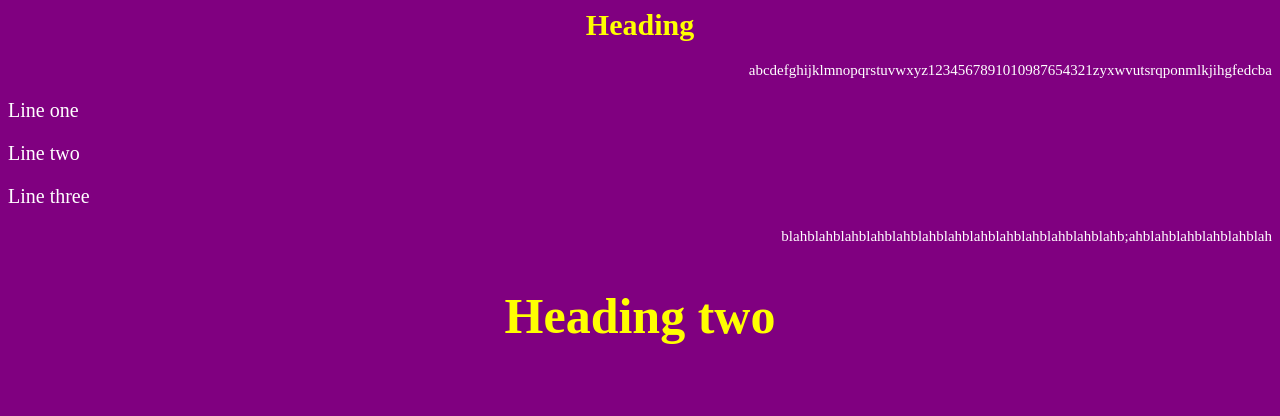
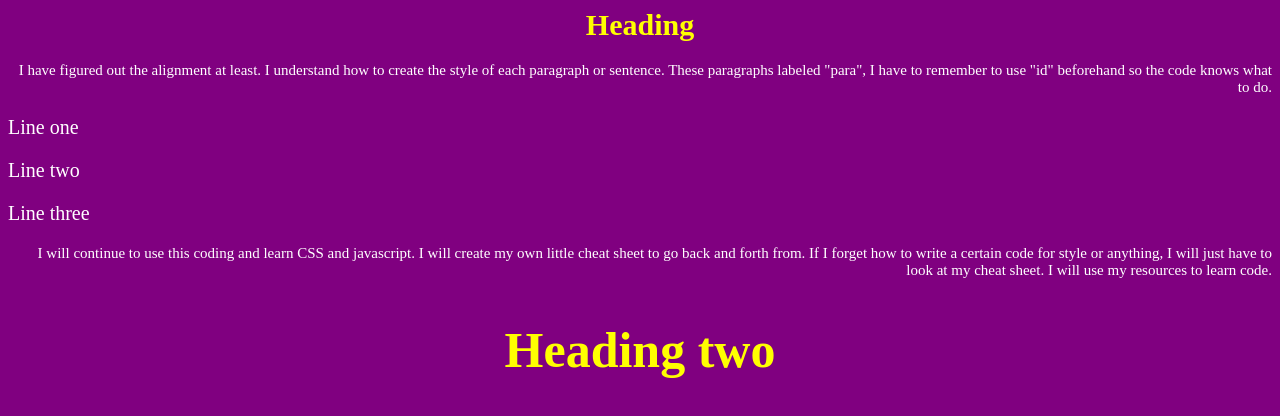
Before and after one commit to emdav13/first, a plain HTML site: page index.html in a window 1280 px wide. Drawn offline with Linux system fonts and the light colour scheme.

Commit message:
Update index.html

```diff
--- a/index.html
+++ b/index.html
@@ -16,11 +16,11 @@
   </head>
   <body>
     <h1>Heading</h1>
-    <p id="para">abcdefghijklmnopqrstuvwxyz1234567891010987654321zyxwvutsrqponmlkjihgfedcba</para>
+    <p id="para">I have figured out the alignment at least. I understand how to create the style of each paragraph or sentence. These paragraphs labeled "para", I have to remember to use "id" beforehand so the code knows what to do. </para>
     <p>Line one</p>
     <p>Line two</p>
     <p>Line three</p>
-    <p id="para">blahblahblahblahblahblahblahblahblahblahblahblahblahb;ahblahblahblahblahblah</para>
+    <p id="para"> I will continue to use this coding and learn CSS and javascript. I will create my own little cheat sheet to go back and forth from. If I forget how to write a certain code for style or anything, I will just have to look at my cheat sheet. I will use my resources to learn code.</para>
     <h2>Heading two</h2>
   </body>
 </html>
```
